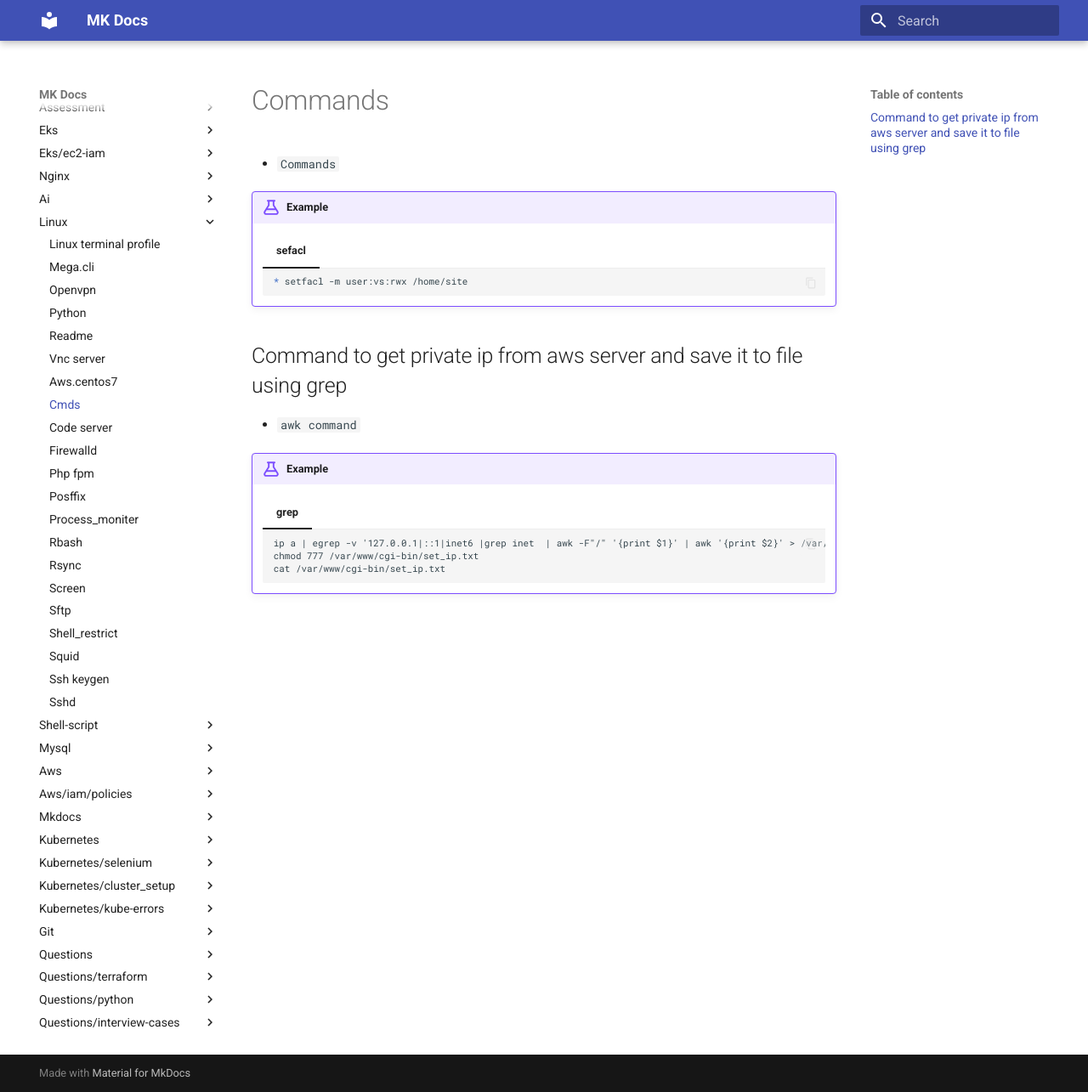
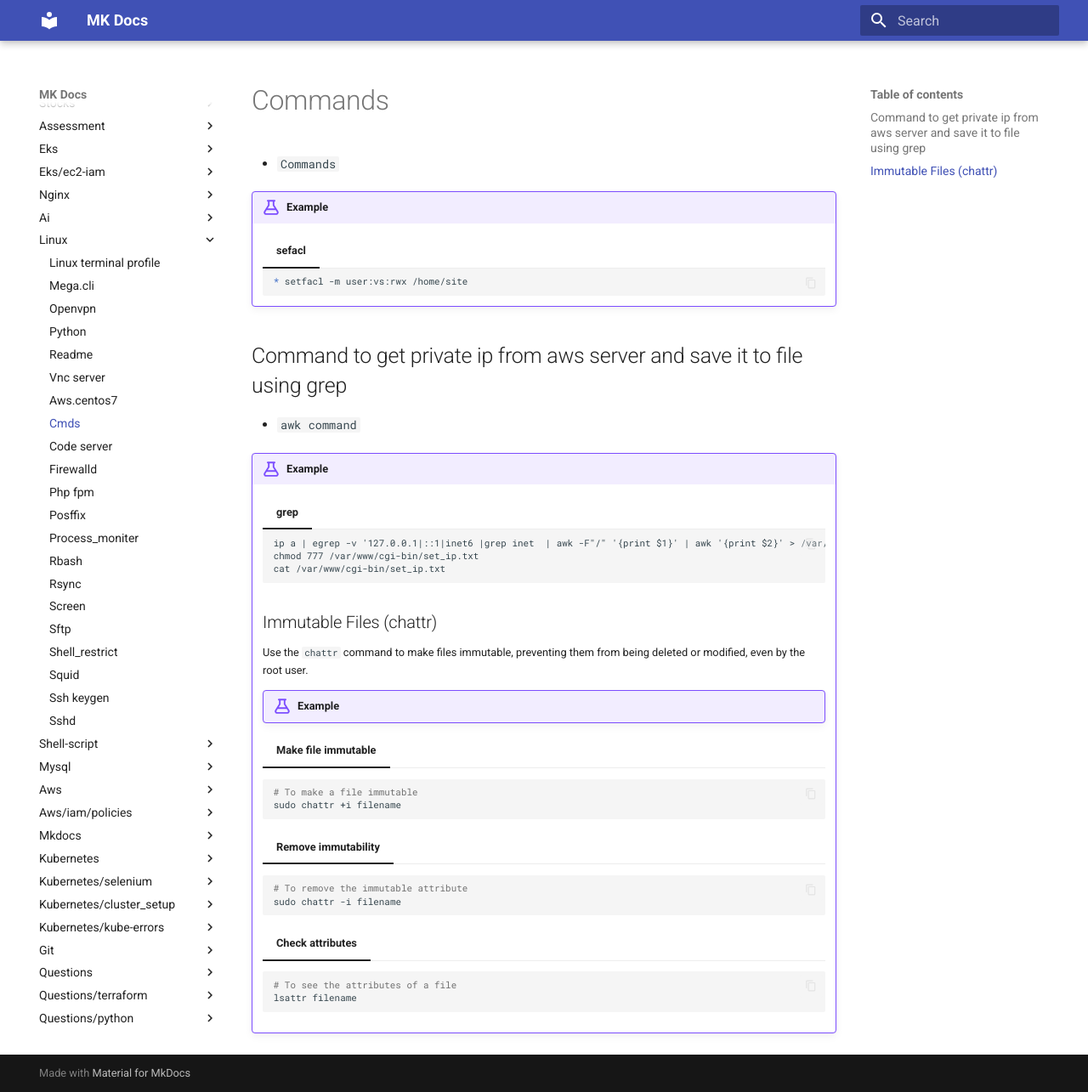
Before and after one commit to madhankumar866/Mk_docs, an MkDocs documentation site: the page built from docs/linux/cmds.md, in a window 1280 px wide and 1285 px high. Shown: the whole window at 85% size. Built offline with MkDocs 1.6.1 and Material for MkDocs 9.7.7, drawn with Linux system fonts in a browser that asks for light colours.

````diff
--- a/docs/linux/cmds.md
+++ b/docs/linux/cmds.md
@@ -22,3 +22,30 @@
         chmod 777 /var/www/cgi-bin/set_ip.txt
         cat /var/www/cgi-bin/set_ip.txt
         ```
+
+        ## Immutable Files (chattr)
+
+        Use the `chattr` command to make files immutable, preventing them from being deleted or modified, even by the root user.
+
+        !!! example
+
+        === "Make file immutable"
+
+        ```bash
+        # To make a file immutable
+        sudo chattr +i filename
+        ```
+
+        === "Remove immutability"
+
+        ```bash
+        # To remove the immutable attribute
+        sudo chattr -i filename
+        ```
+
+        === "Check attributes"
+
+        ```bash
+        # To see the attributes of a file
+        lsattr filename
+        ```
--- a/mkdocs.yml
+++ b/mkdocs.yml
@@ -17,6 +17,8 @@ nav:
   - Helm_chart: Helm_chart/Helm_chart.md
 - Docker:
   - Commands: docker/commands.md
+- Macos:
+  - Direnv: macOS/direnv.md
 - Aws-boto:
   - Assume role lambda: AWS-boto/Assume-role-lambda.md
   - References: AWS-boto/references.md
````
Also changed, not shown: docs/macOS/direnv.md (added, +38 -0 lines).
